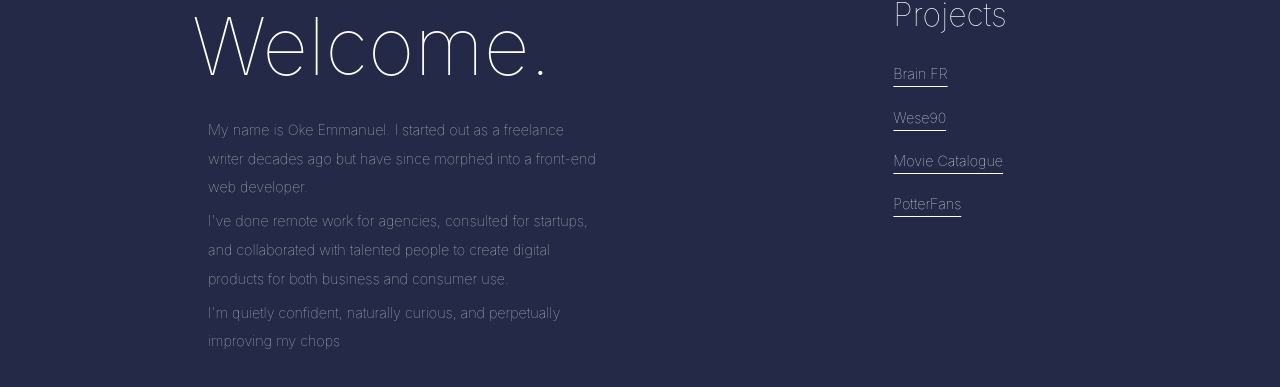
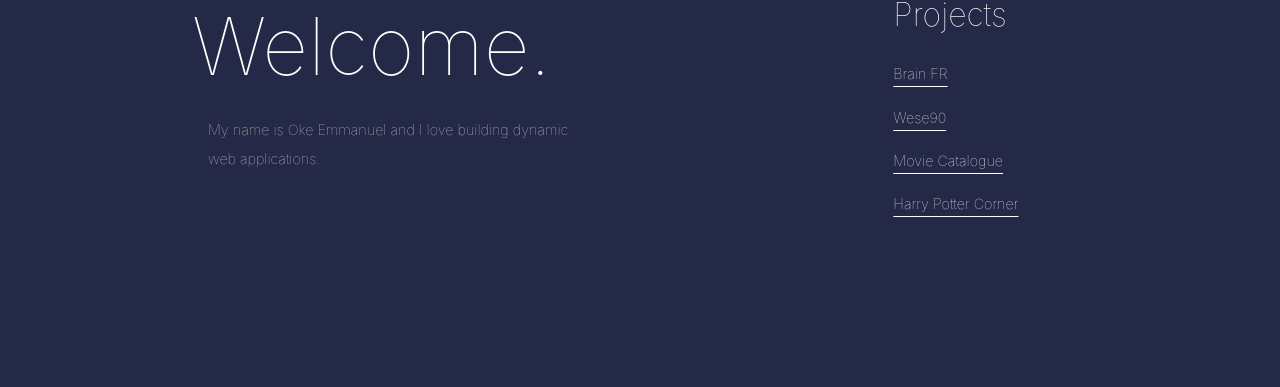
Before and after one commit to TheAstutian/lequte, a React (Create React App) app: page / in a window 1280 px wide. Shown: the part 225-612 px from the top of the page. Built offline with nearby package versions, Linux system fonts and the light colour scheme.

Commit message:
updated website copy plus minor styling

```diff
--- a/src/assets/ProjectData.js
+++ b/src/assets/ProjectData.js
@@ -6,9 +6,9 @@ const  projectData=[
         {
           id:1,
           project_name: "Brain FR",
-          description: "Brain FR is an AI powered face recognition web application. ",
+          description: "Brain FR is an AI-powered face recognition web application. It receives image links as input from users and then marks out the faces in the image. Users are required to create an account and sign in before they can access the app",
           image_url: image01,
-          tech_used: "Built with React.js. Consumes API from Clairifai. ",
+          tech_used: "Reactjs, Nodejs, Postgresql, and API from AI firm Clarifai. ",
           project_link: "https://face-recognition-teqt.onrender.com",
           source_code:'https://github.com/TheAstutian/brainfr'
 
@@ -17,28 +17,28 @@ const  projectData=[
         {
           id:2,
           project_name: "Wese90",
-          description: "Wese90 is a simple landing page for a warehouse company in Lagos, Nigeria.",
+          description: "Wese90 is a simple landing page that I built for a warehouse company in Lagos, Nigeria.",
           image_url: image02,
-          tech_used: "Basic HTML, CSS, Netlify and Firebase to",
+          tech_used: "Basic HTML and CSS",
           project_link: "https://wese90.netlify.app/",
           source_code:'https://github.com/TheAstutian/wese90'
         },
         {
           id:3,
           project_name: "Movie Catalogue",
-          description: "description3",
+          description: "The Movie Catalogue displays information about latest popular movies in the Box Office. You can look up any movie and find out who the cast is, how much the budget is, etc.",
           image_url: image03,
-          tech_used: "Reactjs, Nodejs, Postgresql",
+          tech_used: "Reactjs and API from The Movie DB",
           project_link: "https://movie-catalogue-yk0w.onrender.com/",
           source_code:'https://github.com/TheAstutian/movie_cat'
 
         },
         {
           id:4,
-          project_name: "PotterFans",
-          description: "A fan site for Harry Potter lovers",
+          project_name: "Harry Potter Corner",
+          description: "Most of my close friends love Harry Potter. So I built Harry Potter Corner, an expansive website for them and other Harry Potter fans all over the world",
           image_url: null,
-          tech_used: "Reactjs",
+          tech_used: "Reactjs and APIs from Google, The Movie DB, and so on ",
           project_link: null,
           source_code: null
 
--- a/src/components/Heroarea/Heroarea.js
+++ b/src/components/Heroarea/Heroarea.js
@@ -12,9 +12,7 @@ const Heroarea= ()=>{
           </div>
 
           <div className="text pl3 pr6 mr6">
-            <span>My name is Oke Emmanuel. I started out as a freelance writer decades ago but have since morphed into a front-end web developer. </span>
-               <span>I've done remote work for agencies, consulted for startups, and collaborated with talented people to create digital products for both business and consumer use.</span>
-               <span>I'm quietly confident, naturally curious, and perpetually improving my chops</span>
+            <span>My name is Oke Emmanuel and I love building dynamic web applications. </span>
           </div>
       </div>
     )
--- a/src/components/Project/Project.css
+++ b/src/components/Project/Project.css
@@ -52,6 +52,7 @@
     color: #232946;
     font-size: 15px;
     font-weight: bold;
+    line-height:2;
 }
 
 
--- a/src/components/Project/Project.js
+++ b/src/components/Project/Project.js
@@ -20,11 +20,11 @@ const Project =(props)=>{
                 <p> {from.description}</p>
             </div>
             <div className="tech">
-                <p>{from.tech_used}</p>
+                <p>Built with {from.tech_used}</p>
             </div>
             <div className='links'>
-                <p> <a href={`${from.project_link}`} target="blank">View Site</a></p>
-                <p><a href={`${from.source_code}`} target="blank">GitHub</a></p>
+                <p> <a href={`${from.project_link}`} target="blank">Visit Website</a></p>
+                <p><a href={`${from.source_code}`} target="blank">Codes</a></p>
             </div>
 
         </div>
```
